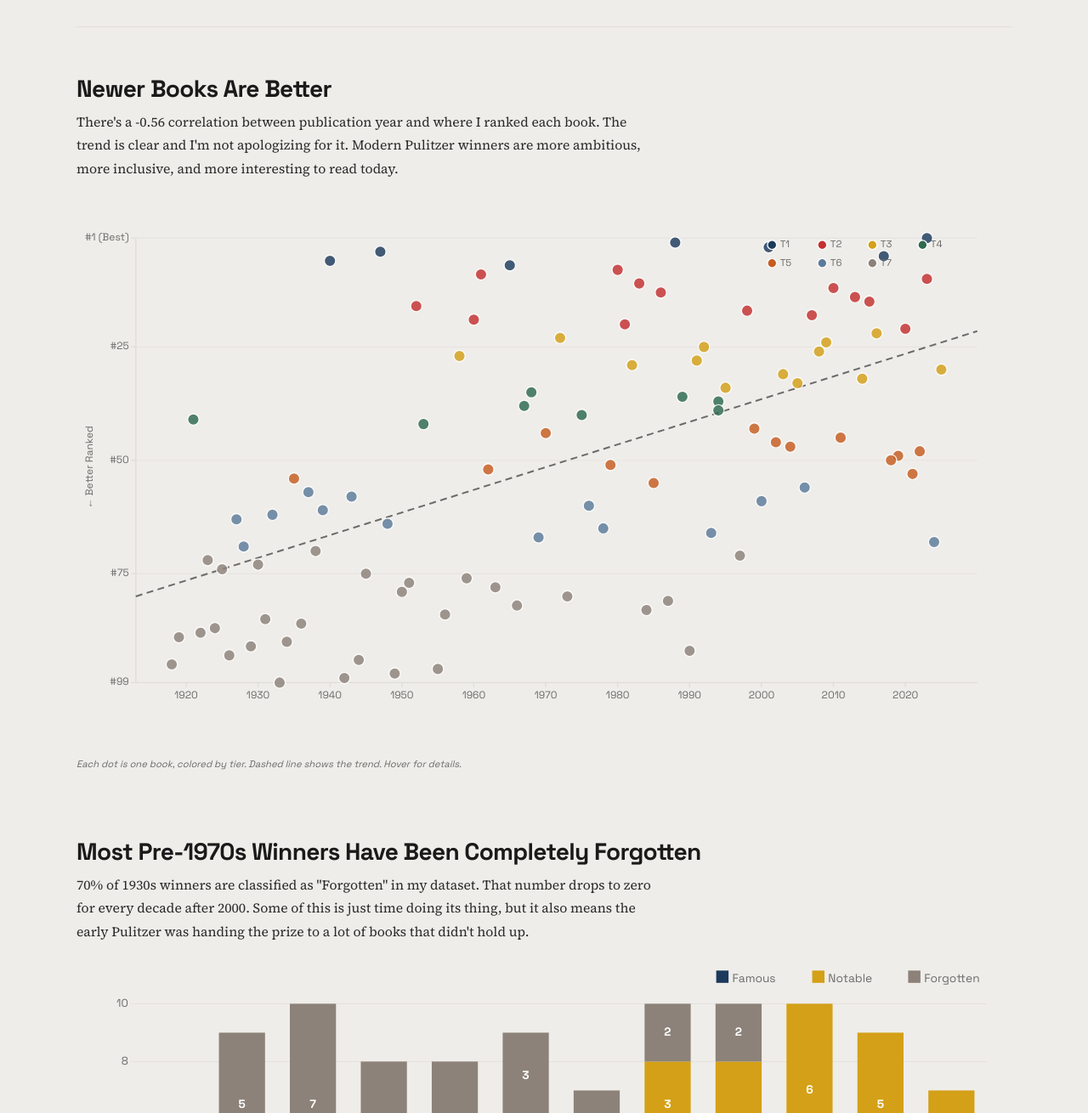
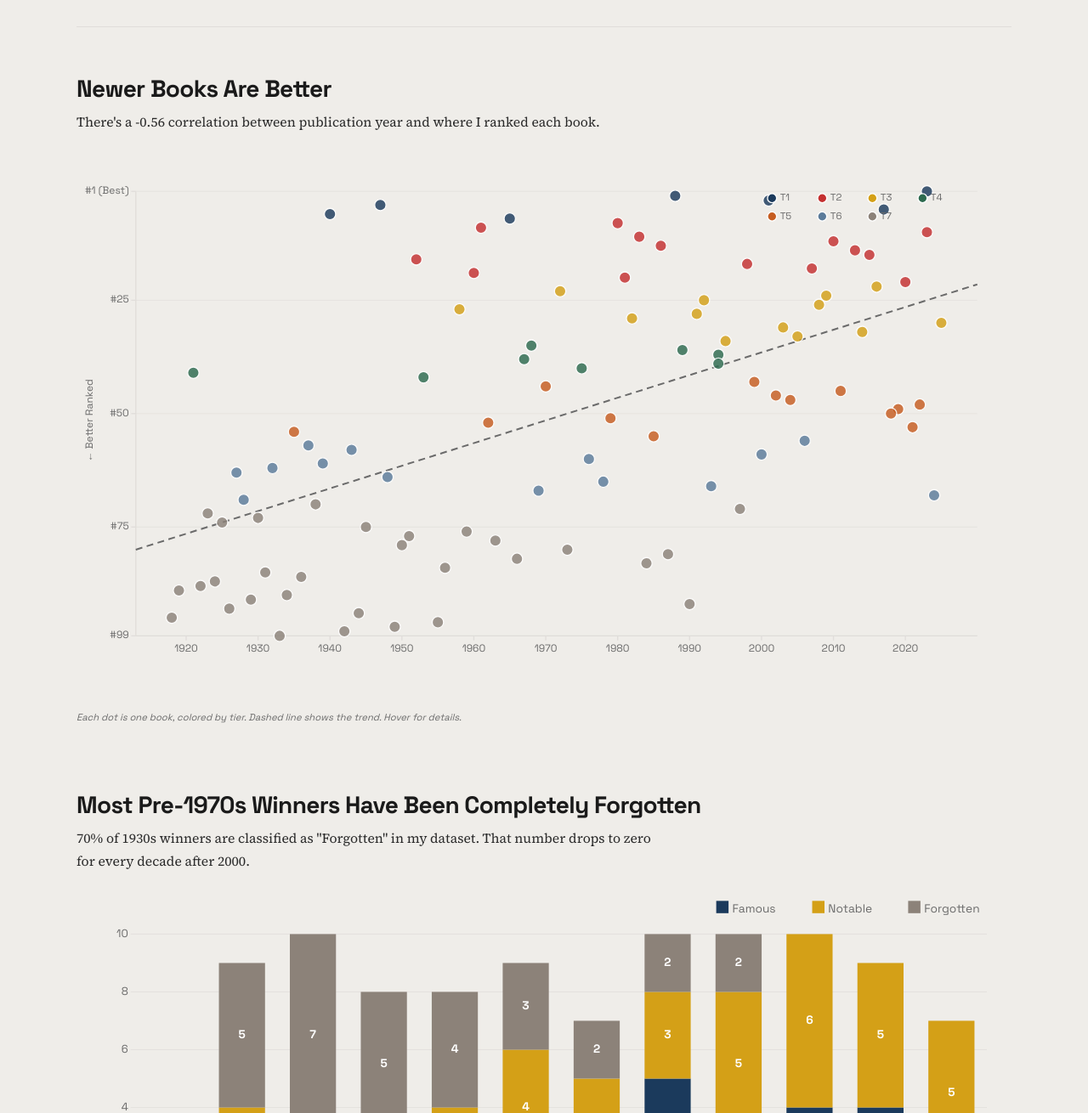
Before and after one commit to NateTKerr/pulitzer-power-rankings, a plain HTML site: page index.html in a window 1280 px wide. Shown: the part 7800-9110 px from the top of the page at 85% size. Drawn offline with Linux system fonts and the light colour scheme.

Commit message:
Remove editorial commentary from two analysis sections
Co-Authored-By: Claude Opus 4.6 (1M context) <noreply@anthropic.com>

```diff
--- a/index.html
+++ b/index.html
@@ -538,13 +538,13 @@
 
     <div class="analysis-card fade-target">
       <h3 class="analysis-headline">Newer Books Are Better</h3>
-      <p class="analysis-context">There's a -0.56 correlation between publication year and where I ranked each book. The trend is clear and I'm not apologizing for it. Modern Pulitzer winners are more ambitious, more inclusive, and more interesting to read today.</p>
+      <p class="analysis-context">There's a -0.56 correlation between publication year and where I ranked each book.</p>
       <div class="chart-wrap" id="chart-1"></div>
     </div>
 
     <div class="analysis-card fade-target">
       <h3 class="analysis-headline">Most Pre-1970s Winners Have Been Completely Forgotten</h3>
-      <p class="analysis-context">70% of 1930s winners are classified as "Forgotten" in my dataset. That number drops to zero for every decade after 2000. Some of this is just time doing its thing, but it also means the early Pulitzer was handing the prize to a lot of books that didn't hold up.</p>
+      <p class="analysis-context">70% of 1930s winners are classified as "Forgotten" in my dataset. That number drops to zero for every decade after 2000.</p>
       <div class="chart-wrap" id="chart-2"></div>
     </div>
 
```
